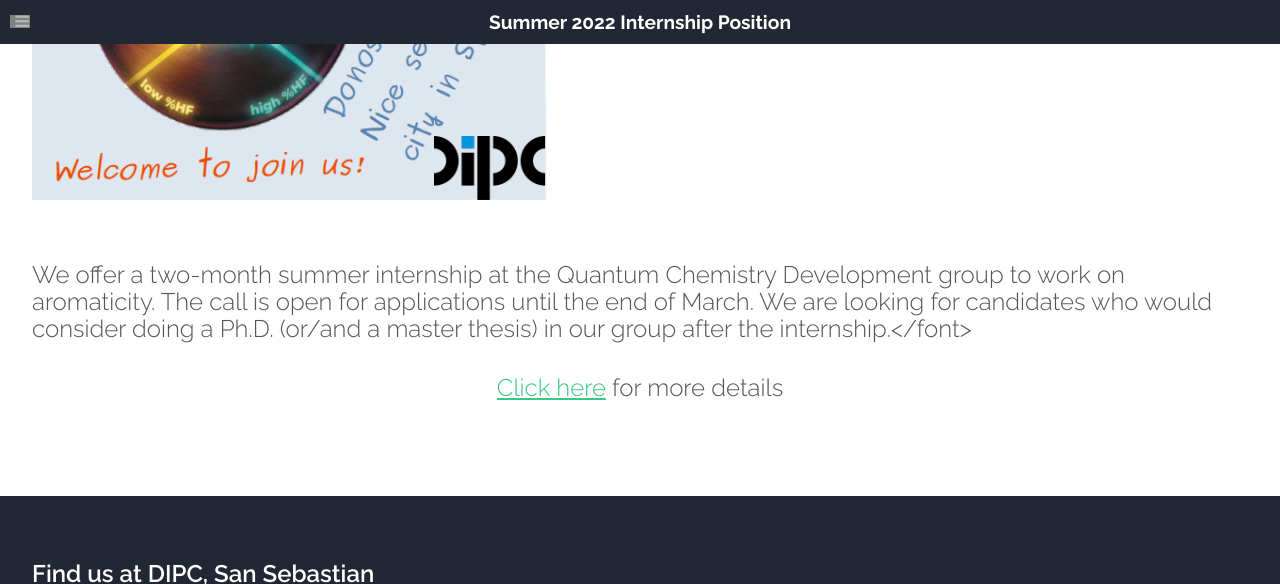
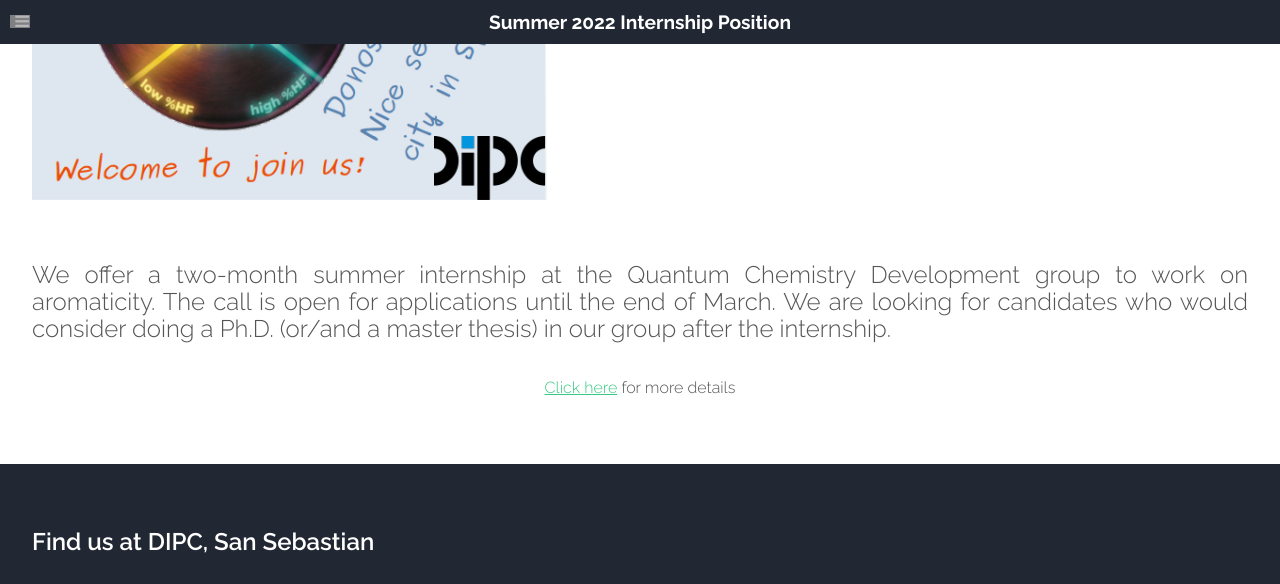
Before and after one commit to old-jekyll-templates/Horizons-Jekyll-Theme, a Jekyll site: the page built from _posts/2022-02-24-internship-summer-2022.md, in a window 1280 px wide and 900 px high, scrolled down 784 px, cut to the strip 0-584 px from the top of the window. Built offline with Jekyll 4.4.1, drawn with Linux system fonts in a browser that asks for light colours; grey boxes are pictures that could not be loaded.

Commit message:
Update 2022-02-24-internship-summer-2022.md

```diff
--- a/_posts/2022-02-24-internship-summer-2022.md
+++ b/_posts/2022-02-24-internship-summer-2022.md
@@ -7,6 +7,6 @@ layout: post
 
 <br>
 <P ALIGN="justify"> <font size="5">
-  <p>We offer a two-month summer internship at the Quantum Chemistry Development group to work on aromaticity. The call is open for applications until the end of March. We are looking for candidates who would consider doing a Ph.D. (or/and a master thesis) in our group after the internship.</font></p>
+ We offer a two-month summer internship at the Quantum Chemistry Development group to work on aromaticity. The call is open for applications until the end of March. We are looking for candidates who would consider doing a Ph.D. (or/and a master thesis) in our group after the internship.</font></p>
 
 <center><a href="{{ site.baseurl }}/openings.html#internship-aromaticity-2022">Click here</a> for more details</center>
```
